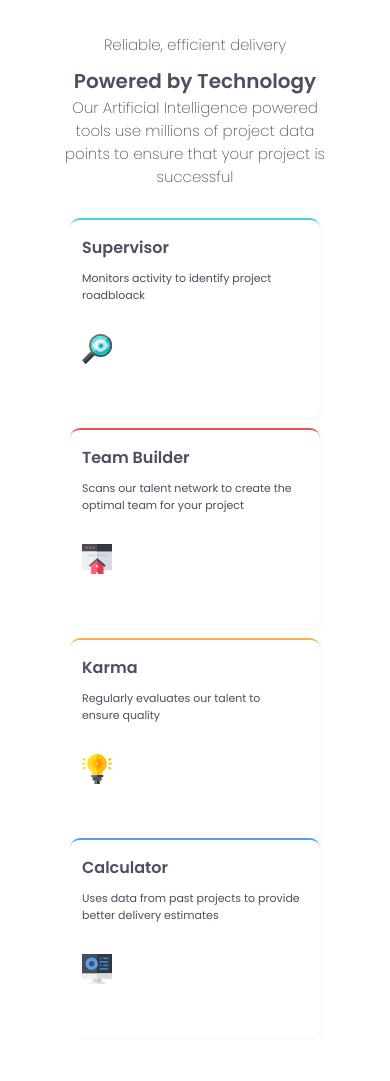
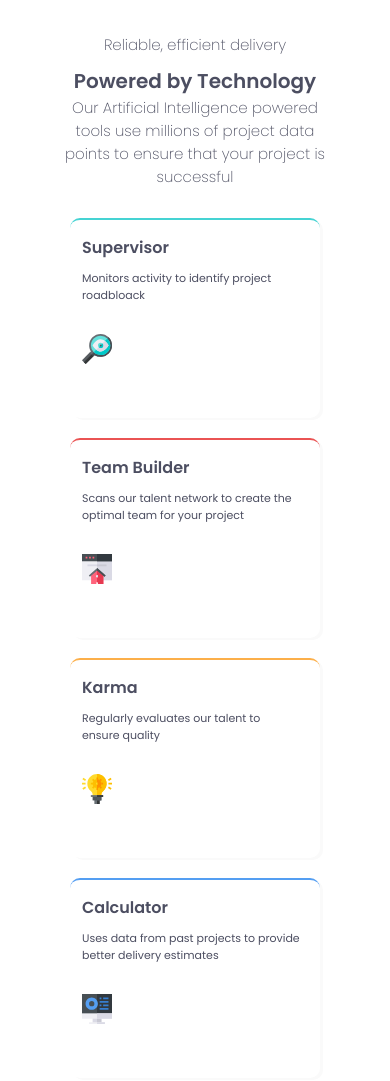
Before and after one commit to kennyjosef/fourcards, a plain HTML site: page index.html in a window 390 px wide. Drawn offline with Linux system fonts and the light colour scheme.

Commit message:
next commit

```diff
--- a/style.css
+++ b/style.css
@@ -124,5 +124,12 @@
     }
     .item3 {
         margin-bottom: 30px;
+        margin-top: 20px;
+    }
+    .item2{
+        margin-top: 10px;
+    }
+    .item2_1{
+        margin-top: 20px;
     }
 }
```
